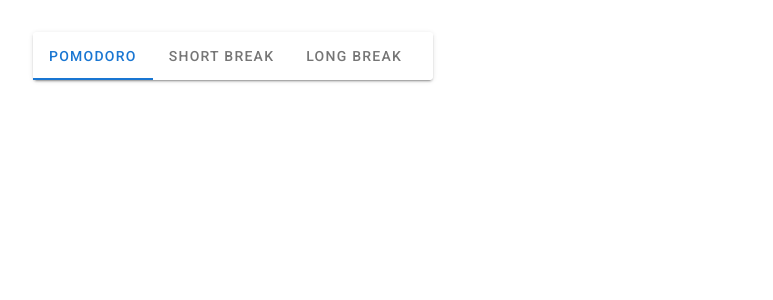
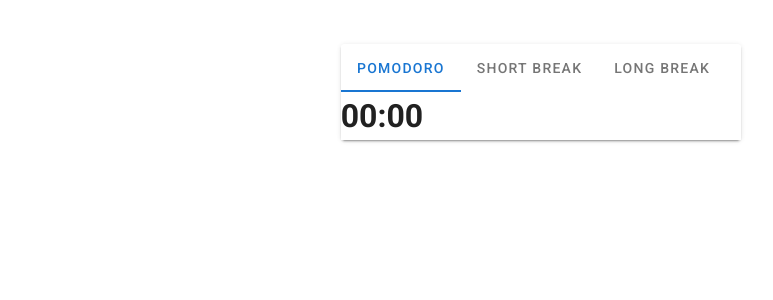
Before and after one commit to soregashi-27/pomodoro-timer, a Vue app: page / in a window 1280 px wide. Shown: the top 300 px of the page, without its empty margins (15-788 px from the left). Built offline with nearby package versions, Linux system fonts and the light colour scheme.

Commit message:
タイマーの追加

```diff
--- a/src/App.vue
+++ b/src/App.vue
@@ -3,7 +3,9 @@
     <v-content>
       <v-container>
         <v-row>
-          <Pomodoro />
+          <v-col sm="6" offset-sm="3">
+            <Pomodoro />
+          </v-col>
         </v-row>
        </v-container>
     </v-content>
--- a/src/components/Pomodoro.vue
+++ b/src/components/Pomodoro.vue
@@ -7,6 +7,18 @@
     >
     {{ tab }}
     </v-tab>
+
+    <v-tabs-items v-model="timerType">
+      <v-tab-item>
+        <v-card
+        color="basil"
+        flat
+        >
+          <h1>00:00</h1>
+        </v-card>
+      </v-tab-item>
+
+    </v-tabs-items>
   </v-tabs>
 </v-card>
 </template>
```
